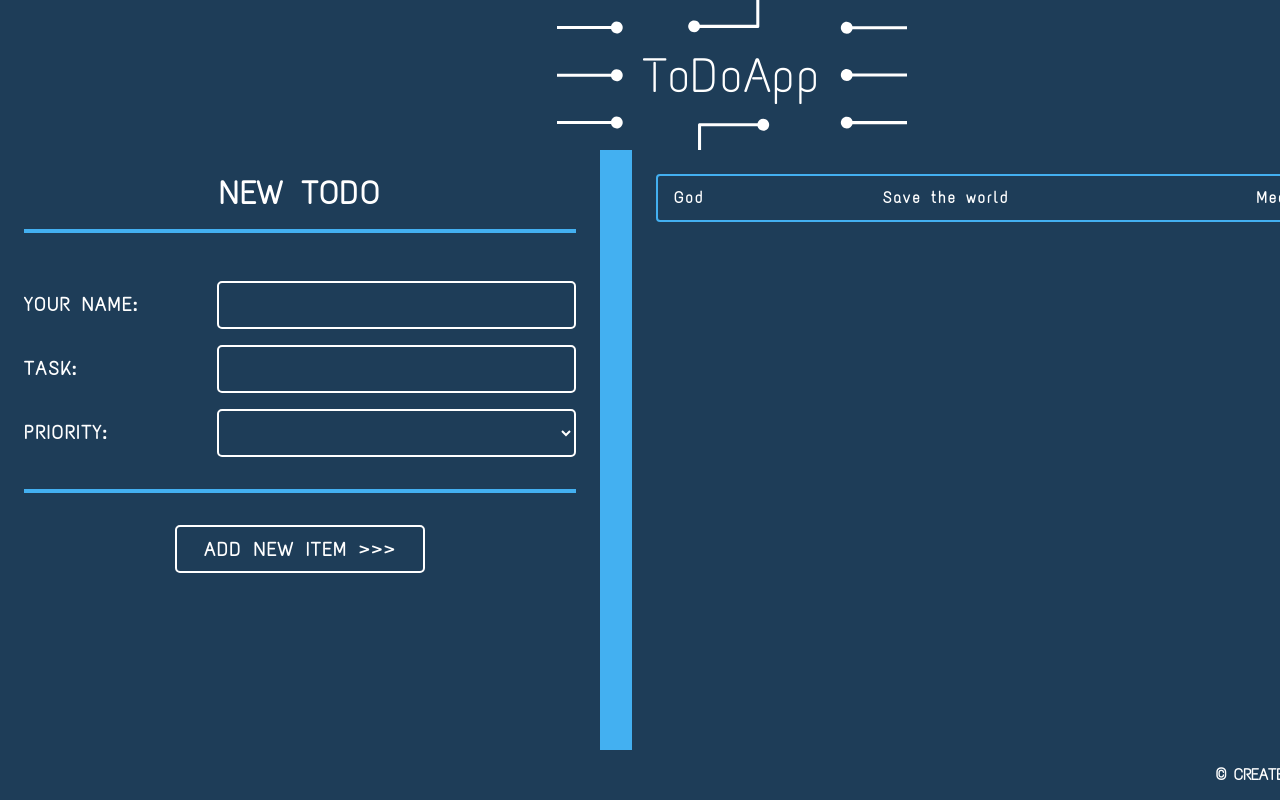
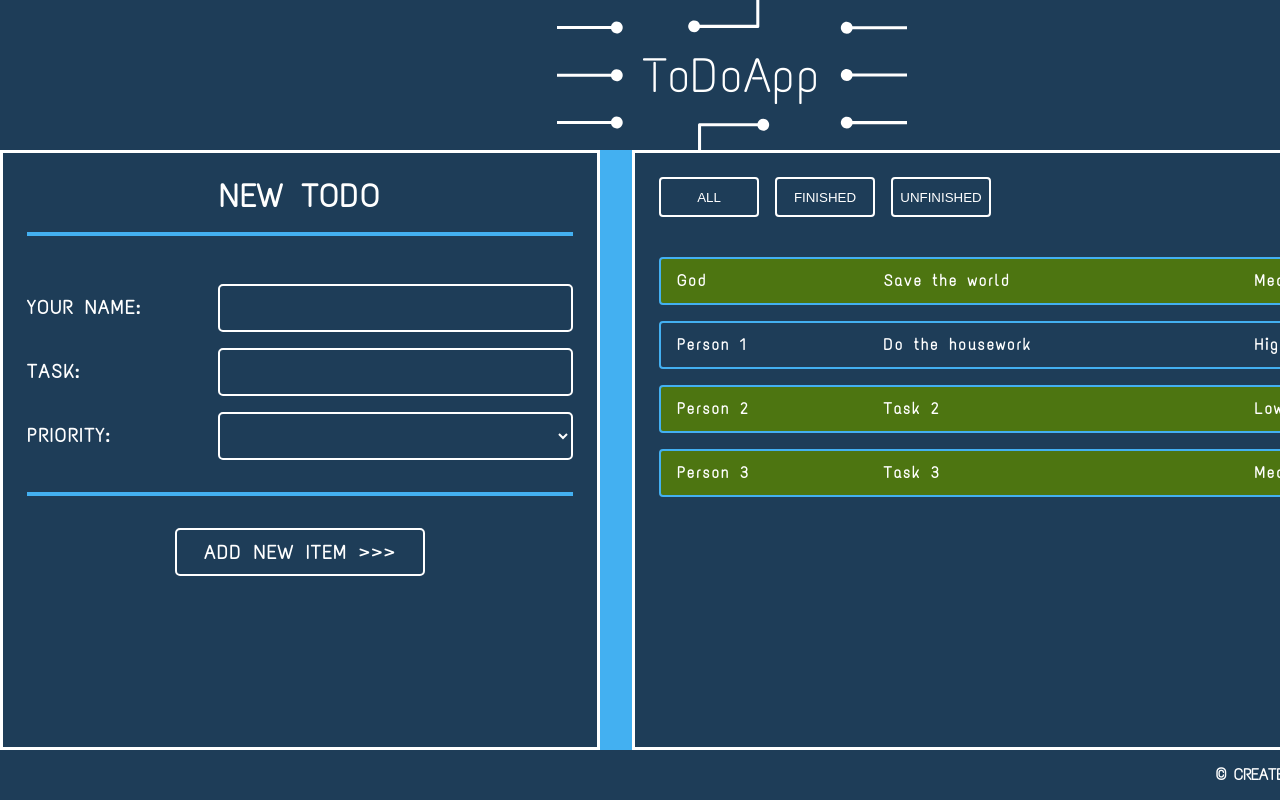
Before and after one commit to GrumWald/toDoApp, an Angular app: page / in a window 1280 px wide. Shown: the top 800 px of the page. Built offline with nearby package versions, Linux system fonts and the light colour scheme; data requests are answered from the project's data file.

Commit message:
Added filter todos feature

```diff
--- a/db.json
+++ b/db.json
@@ -4,7 +4,28 @@
       "name": "God",
       "task": "Save the world",
       "priority": "Medium",
-      "id": 1
+      "id": 1,
+      "finished": true
+    },
+    {
+      "name": "Person 1",
+      "task": "Do the housework",
+      "priority": "High",
+      "id": 2
+    },
+    {
+      "name": "Person 2",
+      "task": "Task 2",
+      "priority": "Low",
+      "id": 3,
+      "finished": true
+    },
+    {
+      "name": "Person 3",
+      "task": "Task 3",
+      "priority": "Medium",
+      "id": 4,
+      "finished": true
     }
   ]
 }
--- a/src/app/services/todo-store.service.ts
+++ b/src/app/services/todo-store.service.ts
@@ -1,6 +1,7 @@
 import { Injectable } from '@angular/core';
 import { BehaviorSubject } from 'rxjs';
 import { TodoTask } from '../models/todo-task.model';
+import { map } from 'rxjs/operators';
 
 @Injectable({
     providedIn: 'root'
@@ -13,6 +14,12 @@ export class TodoStoreService {
     private readonly _todos = new BehaviorSubject<TodoTask[]>([]);
 
     readonly todos$ = this._todos.asObservable();
+    readonly finishedTodos$ = this.todos$.pipe(
+        map(todos => todos.filter(todo => todo.finished))
+    );
+    readonly unfinishedTodos$ = this.todos$.pipe(
+        map(todos => todos.filter(todo => !todo.finished))
+    );
 
     /* Return all todos from local store */
     get todos(): TodoTask[] {
--- a/src/app/todo-form/todo-form.component.css
+++ b/src/app/todo-form/todo-form.component.css
@@ -9,6 +9,7 @@
     padding: 1.5rem;
     box-sizing: border-box;
     letter-spacing: 0.1rem;
+    border: 3px solid white;
 }
 
 h2 {
--- a/src/app/todo-form/todo-form.component.ts
+++ b/src/app/todo-form/todo-form.component.ts
@@ -30,7 +30,12 @@ export class TodoFormComponent implements OnInit {
         this.api.addNewTodo(newTodo).subscribe(
             resp => {
                 this.store.addTodo(resp);
+                this.clearForm();
             }
         );
     }
+
+    clearForm(): void {
+        this.todoForm.reset();
+    }
 }
--- a/src/app/todo-item/todo-item.component.html
+++ b/src/app/todo-item/todo-item.component.html
@@ -4,6 +4,8 @@
     <span class="col-prio">{{todoItem.priority}}</span>
     <span class="col-action">
         <button class="del-button" (click)="deleteTodo(todoItem.id)">X</button>
-        <button class="confirm-button" (click)="setTodoFinished(todoItem.id)">V</button>
+        <button class="confirm-button" (click)="setTodoFinished(todoItem.id)" *ngIf="!todoItem.finished">
+            V
+        </button>
     </span>
 </div>
--- a/src/app/todo-list/todo-list.component.css
+++ b/src/app/todo-list/todo-list.component.css
@@ -9,6 +9,7 @@
     box-sizing: border-box;
     letter-spacing: 0.1rem;
     overflow-y: auto;
+    border: 3px solid white;
 }
 
 :host::-webkit-scrollbar {
@@ -24,3 +25,17 @@
   background-color: rgb(18, 22, 44);
   outline: 1px solid white;
 }
+
+.button-row {
+    height:80px;
+}
+
+.filter-button {
+    height: 40px;
+    width: 100px;
+    margin-right: 1rem;
+    background-color: #1E3D58;
+    border: 2px solid white;
+    border-radius: 4px;
+    color: white;
+}
--- a/src/app/todo-list/todo-list.component.html
+++ b/src/app/todo-list/todo-list.component.html
@@ -1,3 +1,8 @@
+<div class="button-row">
+    <button class="filter-button" (click)="showAllTodos()">ALL</button>
+    <button class="filter-button" (click)="showFinishedTodos()">FINISHED</button>
+    <button class="filter-button" (click)="showUnfinishedTodos()">UNFINISHED</button>
+</div>
 <div *ngFor="let todoTask of todos$ | async">
     <app-todo-item [todoItem]=todoTask></app-todo-item>
 </div>
--- a/src/app/todo-list/todo-list.component.ts
+++ b/src/app/todo-list/todo-list.component.ts
@@ -17,4 +17,19 @@ export class TodoListComponent implements OnInit {
 
     ngOnInit(): void {
     }
+
+    /*Filter todos - show all available todos */
+    showAllTodos(): void {
+        this.todos$ = this.store.todos$;
+    }
+
+    /*Filter todos - show all finished todos */
+    showFinishedTodos(): void {
+        this.todos$ = this.store.finishedTodos$;
+    }
+
+    /*Filter todos - show all unfinished todos */
+    showUnfinishedTodos(): void {
+        this.todos$ = this.store.unfinishedTodos$;
+    }
 }
--- a/tslint.json
+++ b/tslint.json
@@ -25,6 +25,7 @@
             true,
             "rxjs/Rx"
         ],
+        "html-format-wrapAttributes": "force-aligned",
         "interface-name": false,
         "max-classes-per-file": false,
         "max-line-length": [
```
Also changed, not shown: 1 other file (tests, documents, lock files or other folders).
